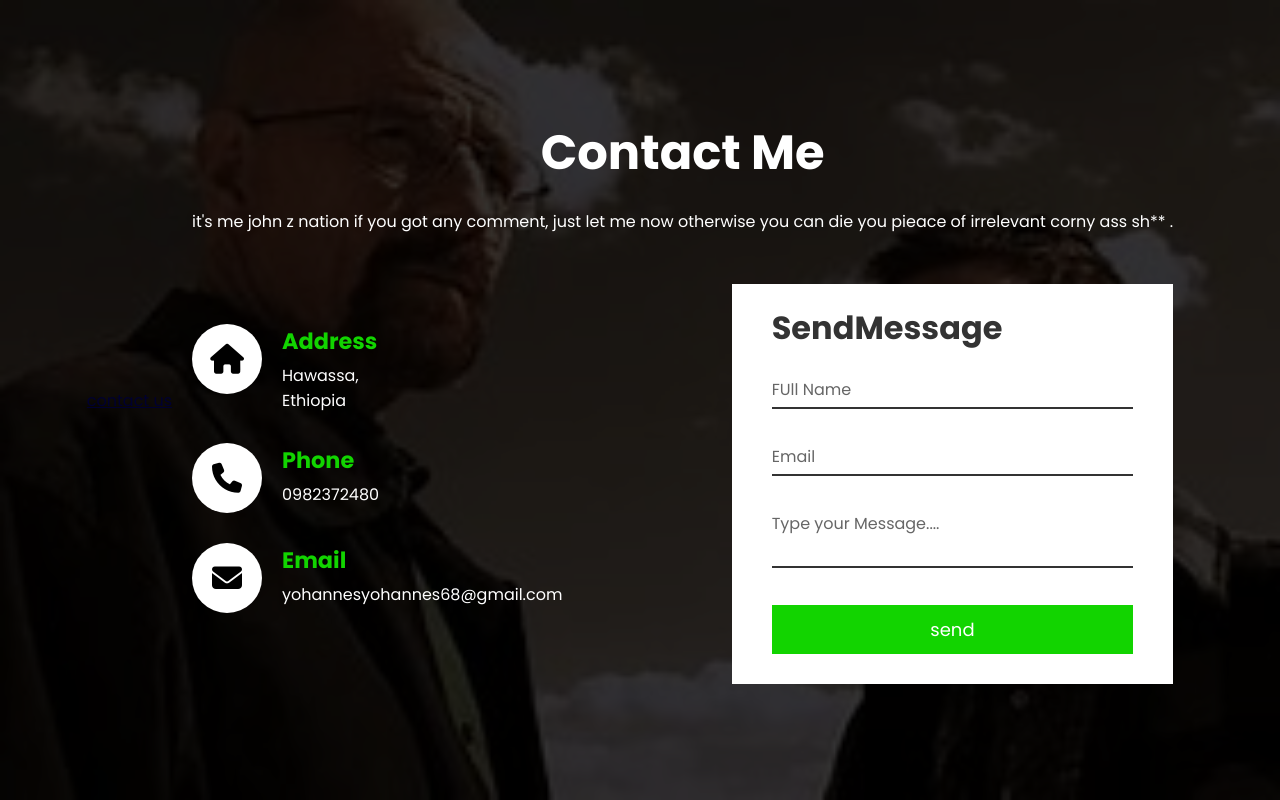
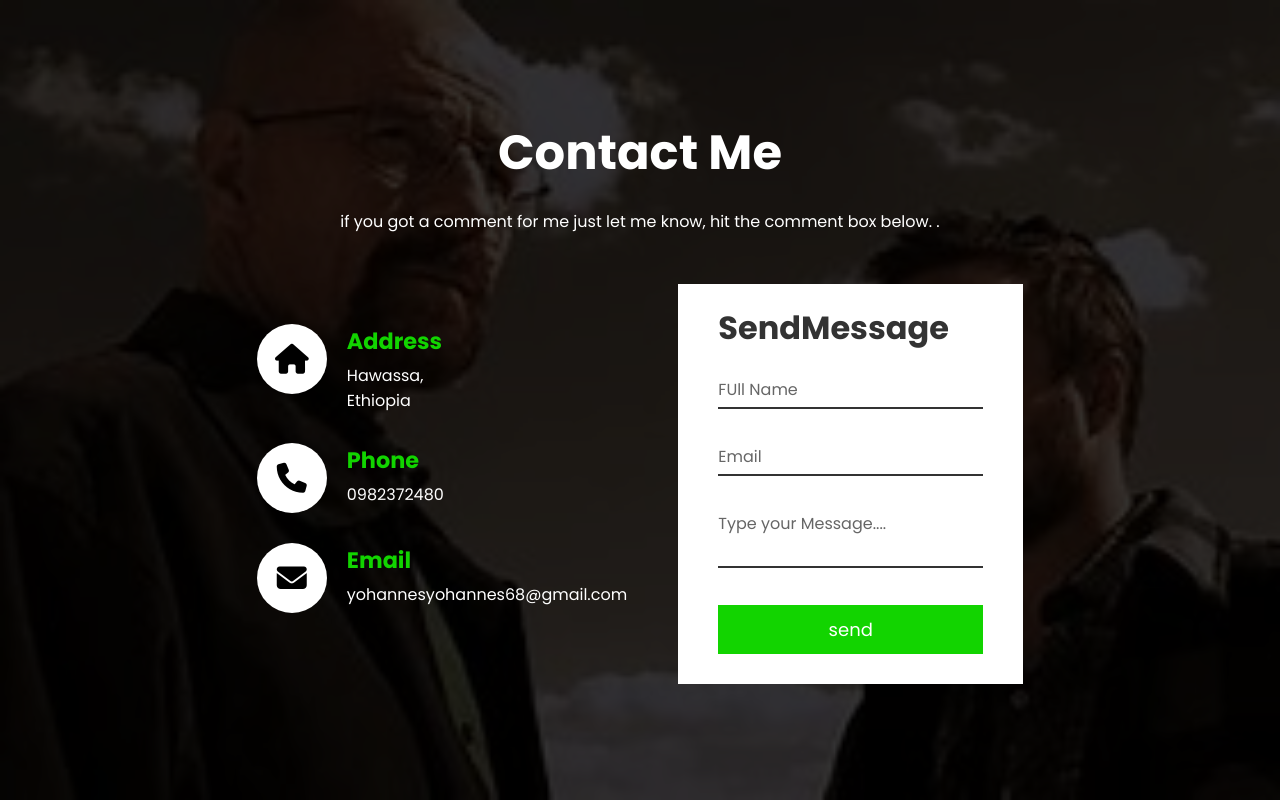
Before and after one commit to Yohanneswz/chillax-website, a plain HTML site: page index.html in a window 1280 px wide. Drawn offline with Linux system fonts and the light colour scheme.

Commit message:
index.html

```diff
--- a/index.html
+++ b/index.html
@@ -6,7 +6,7 @@
 <meta name="viewport"content="width=device-width,initial-scale=">
 <title> ContactusPage</title>
 <link rel="stylesheet" type="text/css" href="style.css">
-<a href="http://www,johncf.com">contact us </a>
+
 <script src="https://kit.fontawesome.com/c32adfdcda.js" crossorigin="anonymous"></script>
 </head>
 
@@ -16,8 +16,7 @@
         <div class="main-container">
 
 <h2>Contact Me</h2>
-<p>it's me john z nation if you got any comment, just let me now otherwise you can die
-    you pieace of irrelevant corny ass sh**
+<p>if you got a comment for me just let me know, hit the comment box below.
 .</p>
    </div>
        </div>
```
